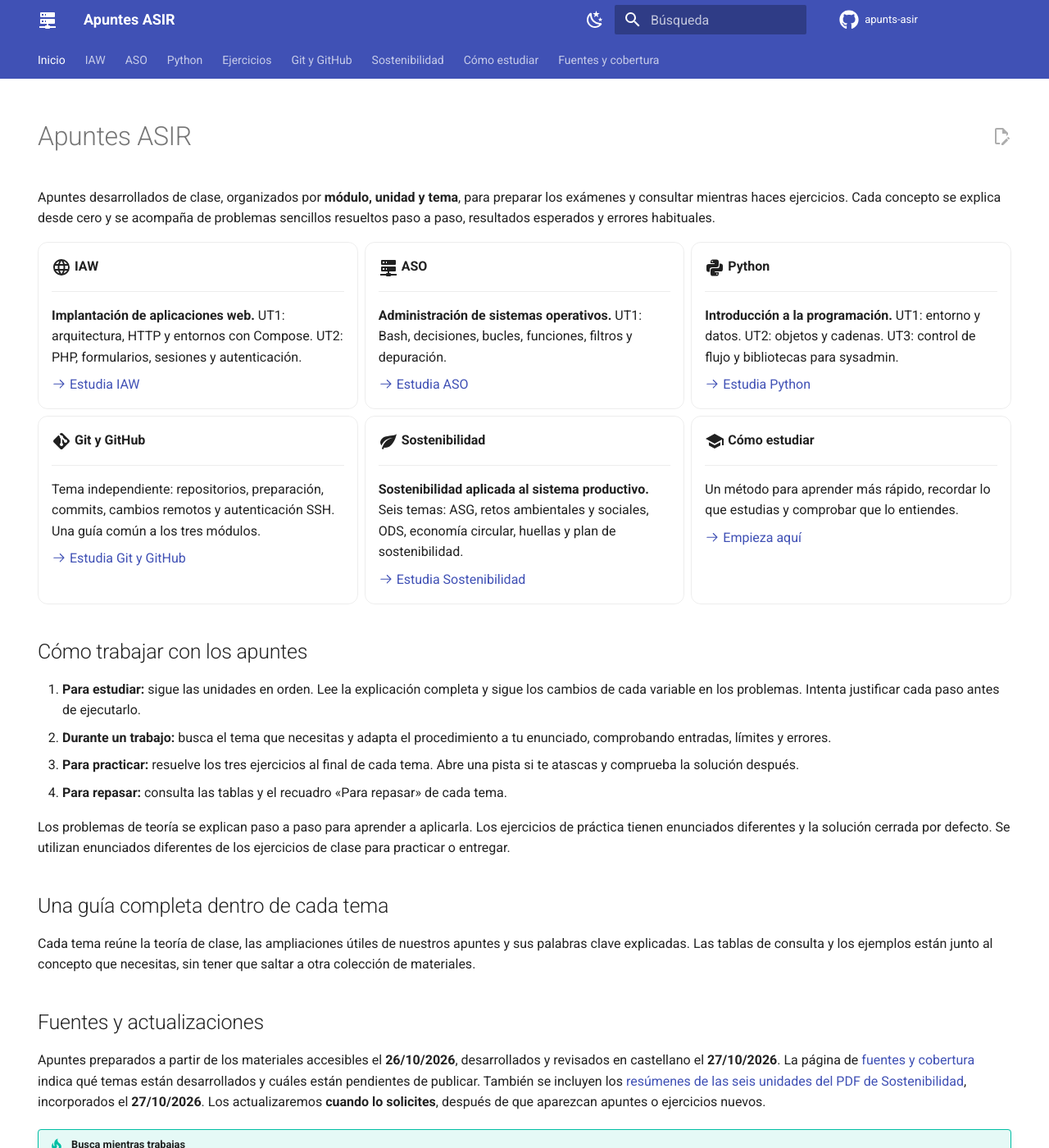
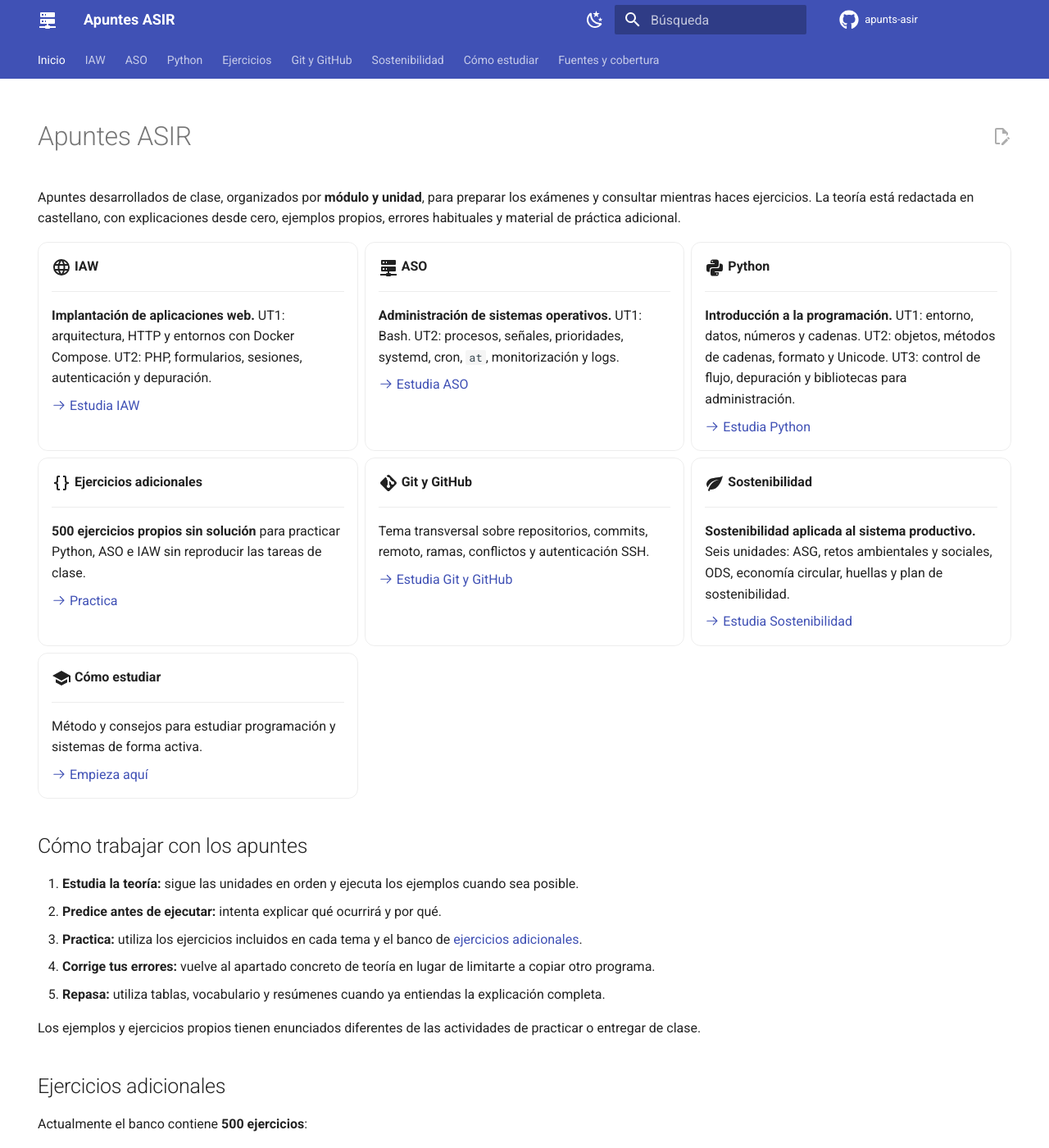
Before and after one commit to jossanmar9/apunts-asir, an MkDocs documentation site: the page built from docs/index.md, in a window 1280 px wide and 1400 px high. Shown: the whole window at 82% size. Built offline with MkDocs 1.6.1 and Material for MkDocs 9.7.7, drawn with Linux system fonts in a browser that asks for light colours; comment, search, counter and statistics services are not loaded; some of the changed text lies outside the part shown.

Commit message:
Actualizar portada con cobertura y ejercicios actuales

```diff
--- a/docs/index.md
+++ b/docs/index.md
@@ -6,7 +6,7 @@
 
 # Apuntes ASIR
 
-Apuntes desarrollados de clase, organizados por **módulo, unidad y tema**, para preparar los exámenes y consultar mientras haces ejercicios. Cada concepto se explica desde cero y se acompaña de problemas sencillos resueltos paso a paso, resultados esperados y errores habituales.
+Apuntes desarrollados de clase, organizados por **módulo y unidad**, para preparar los exámenes y consultar mientras haces ejercicios. La teoría está redactada en castellano, con explicaciones desde cero, ejemplos propios, errores habituales y material de práctica adicional.
 
 <div class="grid cards" markdown>
 
@@ -14,7 +14,7 @@
 
     ---
 
-    **Implantación de aplicaciones web.** UT1: arquitectura, HTTP y entornos con Compose. UT2: PHP, formularios, sesiones y autenticación.
+    **Implantación de aplicaciones web.** UT1: arquitectura, HTTP y entornos con Docker Compose. UT2: PHP, formularios, sesiones, autenticación y depuración.
 
     [:octicons-arrow-right-24: Estudia IAW](iaw/index.md)
 
@@ -22,7 +22,7 @@
 
     ---
 
-    **Administración de sistemas operativos.** UT1: Bash, decisiones, bucles, funciones, filtros y depuración.
+    **Administración de sistemas operativos.** UT1: Bash. UT2: procesos, señales, prioridades, systemd, cron, `at`, monitorización y logs.
 
     [:octicons-arrow-right-24: Estudia ASO](aso/index.md)
 
@@ -30,15 +30,23 @@
 
     ---
 
-    **Introducción a la programación.** UT1: entorno y datos. UT2: objetos y cadenas. UT3: control de flujo y bibliotecas para sysadmin.
+    **Introducción a la programación.** UT1: entorno, datos, números y cadenas. UT2: objetos, métodos de cadenas, formato y Unicode. UT3: control de flujo, depuración y bibliotecas para administración.
 
     [:octicons-arrow-right-24: Estudia Python](python-classe/index.md)
+
+-   :material-code-braces:{ .lg .middle } **Ejercicios adicionales**
+
+    ---
+
+    **500 ejercicios propios sin solución** para practicar Python, ASO e IAW sin reproducir las tareas de clase.
+
+    [:octicons-arrow-right-24: Practica](ejercicios/index.md)
 
 -   :material-git:{ .lg .middle } **Git y GitHub**
 
     ---
 
-    Tema independiente: repositorios, preparación, commits, cambios remotos y autenticación SSH. Una guía común a los tres módulos.
+    Tema transversal sobre repositorios, commits, remoto, ramas, conflictos y autenticación SSH.
 
     [:octicons-arrow-right-24: Estudia Git y GitHub](git-github/index.md)
 
@@ -46,7 +54,7 @@
 
     ---
 
-    **Sostenibilidad aplicada al sistema productivo.** Seis temas: ASG, retos ambientales y sociales, ODS, economía circular, huellas y plan de sostenibilidad.
+    **Sostenibilidad aplicada al sistema productivo.** Seis unidades: ASG, retos ambientales y sociales, ODS, economía circular, huellas y plan de sostenibilidad.
 
     [:octicons-arrow-right-24: Estudia Sostenibilidad](sostenibilidad/index.md)
 
@@ -54,7 +62,7 @@
 
     ---
 
-    Un método para aprender más rápido, recordar lo que estudias y comprobar que lo entiendes.
+    Método y consejos para estudiar programación y sistemas de forma activa.
 
     [:octicons-arrow-right-24: Empieza aquí](estudiar/index.md)
 
@@ -62,20 +70,32 @@
 
 ## Cómo trabajar con los apuntes
 
-1. **Para estudiar:** sigue las unidades en orden. Lee la explicación completa y sigue los cambios de cada variable en los problemas. Intenta justificar cada paso antes de ejecutarlo.
-2. **Durante un trabajo:** busca el tema que necesitas y adapta el procedimiento a tu enunciado, comprobando entradas, límites y errores.
-3. **Para practicar:** resuelve los tres ejercicios al final de cada tema. Abre una pista si te atascas y comprueba la solución después.
-4. **Para repasar:** consulta las tablas y el recuadro «Para repasar» de cada tema.
+1. **Estudia la teoría:** sigue las unidades en orden y ejecuta los ejemplos cuando sea posible.
+2. **Predice antes de ejecutar:** intenta explicar qué ocurrirá y por qué.
+3. **Practica:** utiliza los ejercicios incluidos en cada tema y el banco de [ejercicios adicionales](ejercicios/index.md).
+4. **Corrige tus errores:** vuelve al apartado concreto de teoría en lugar de limitarte a copiar otro programa.
+5. **Repasa:** utiliza tablas, vocabulario y resúmenes cuando ya entiendas la explicación completa.
 
-Los problemas de teoría se explican paso a paso para aprender a aplicarla. Los ejercicios de práctica tienen enunciados diferentes y la solución cerrada por defecto. Se utilizan enunciados diferentes de los ejercicios de clase para practicar o entregar.
+Los ejemplos y ejercicios propios tienen enunciados diferentes de las actividades de practicar o entregar de clase.
 
-## Una guía completa dentro de cada tema
+## Ejercicios adicionales
 
-Cada tema reúne la teoría de clase, las ampliaciones útiles de nuestros apuntes y sus palabras clave explicadas. Las tablas de consulta y los ejemplos están junto al concepto que necesitas, sin tener que saltar a otra colección de materiales.
+Actualmente el banco contiene **500 ejercicios**:
+
+| Módulo | Ejercicios |
+| --- | ---: |
+| Python | 220 |
+| ASO | 170 |
+| IAW | 110 |
+| **Total** | **500** |
+
+La UT3 de Python dispone de 120 ejercicios: 20 de condicionales, 20 de `while`, 20 de `for`/`range()`, 20 de depuración y errores, 20 de bibliotecas para administración y 20 ejercicios mixtos.
 
 ## Fuentes y actualizaciones
 
-Apuntes preparados a partir de los materiales accesibles el **26/10/2026**, desarrollados y revisados en castellano el **27/10/2026**. La página de [fuentes y cobertura](classe.md) indica qué temas están desarrollados y cuáles están pendientes de publicar. También se incluyen los [resúmenes de las seis unidades del PDF de Sostenibilidad](sostenibilidad/index.md), incorporados el **27/10/2026**. Los actualizaremos **cuando lo solicites**, después de que aparezcan apuntes o ejercicios nuevos.
+Los apuntes se contrastan con los materiales de clase disponibles. La página de [fuentes y cobertura](classe.md) indica qué unidades están incorporadas y cuáles quedan pendientes.
+
+Las actualizaciones se realizan manualmente cuando se incorpora material nuevo. Al revisar una unidad se comprueba la teoría, los ejemplos, los ejercicios adicionales, los índices y la navegación para mantenerlos coherentes entre sí.
 
 !!! tip "Busca mientras trabajas"
-    Pulsa ++s++ o ++slash++ y busca un concepto como «POST», «while» o «cookie». La búsqueda incluye los temas publicados y la guía de estudio. Dentro de cada tema, el índice permite ir directamente a la explicación, al problema o al vocabulario que necesitas.
+    Pulsa ++s++ o ++slash++ y busca un concepto como «POST», «while», «systemctl» o «cookie». La búsqueda permite localizar rápidamente la explicación correspondiente.
```
